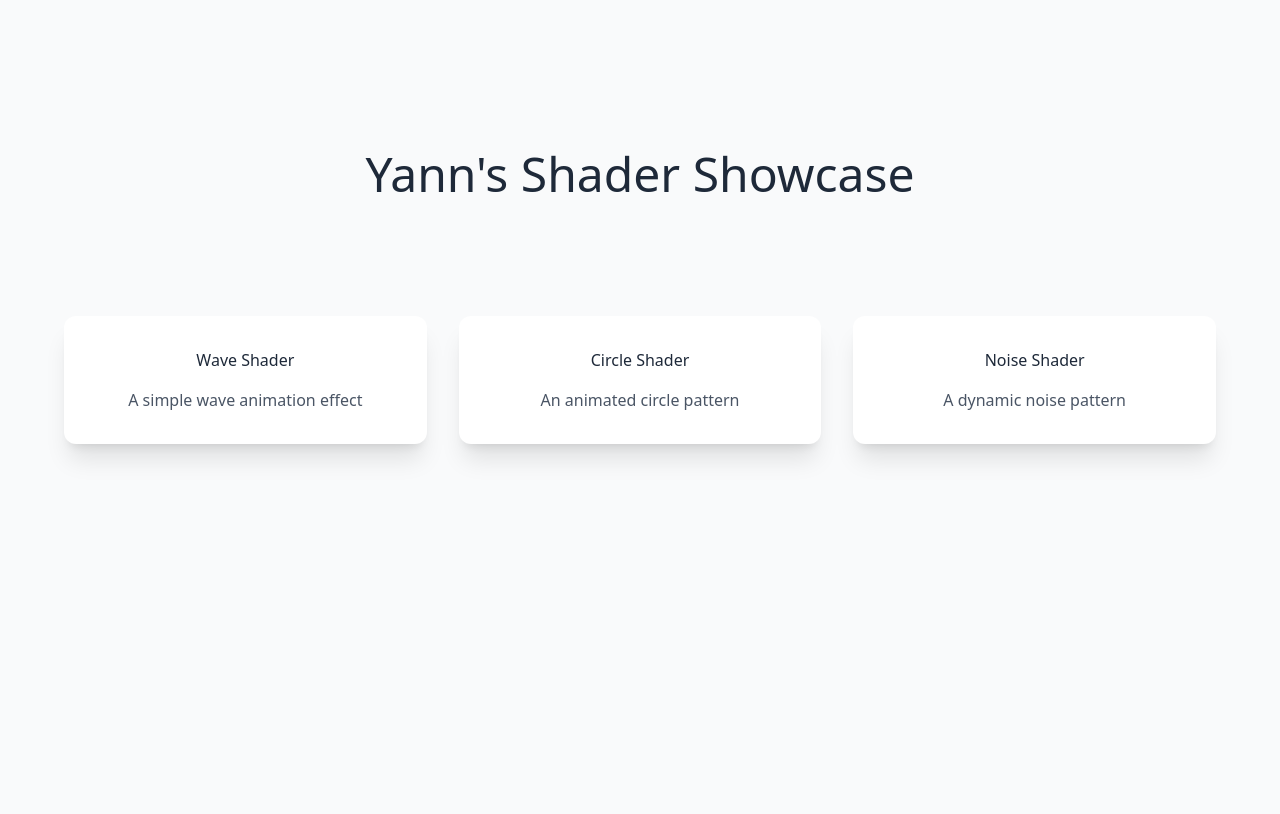
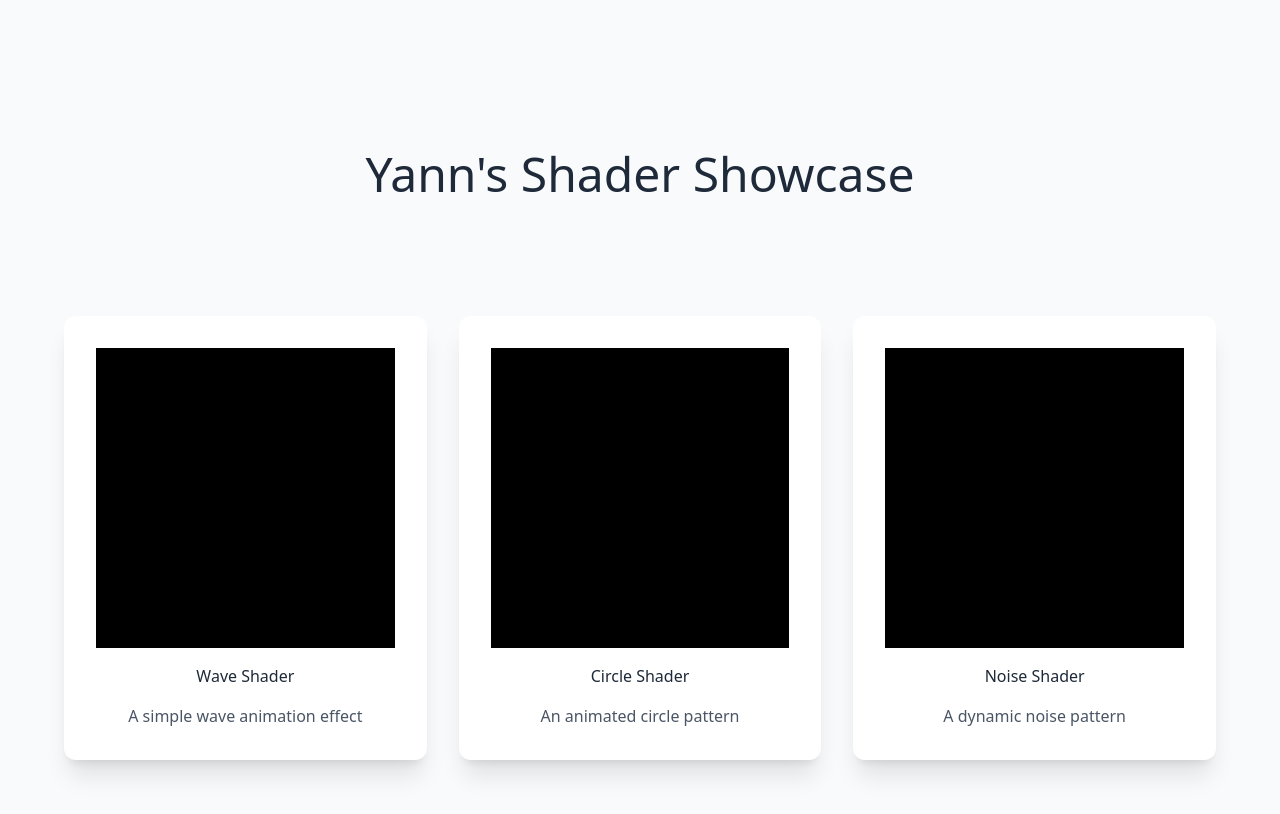
Before and after one commit to yannklein/yanns-shaders, a React (Vite) app: page / in a window 1280 px wide. Shown: the top 814 px of the page. Built offline with nearby package versions, Linux system fonts and the light colour scheme.

Commit message:
create shader card component

```diff
--- a/src/App.tsx
+++ b/src/App.tsx
@@ -1,7 +1,8 @@
-import { HashRouter as Router, Routes, Route, Link } from 'react-router-dom';
+import { HashRouter as Router, Routes, Route } from 'react-router-dom';
 import { WaveShader } from './pages/WaveShader';
 import { CircleShader } from './pages/CircleShader';
 import { NoiseShader } from './pages/NoiseShader';
+import { ShaderCard } from './components/ShaderCard';
 
 function App() {
   return (
@@ -13,18 +14,24 @@ function App() {
               <div className="w-full min-h-screen flex flex-col items-center p-8">
                 <h1 className="text-5xl leading-tight mb-8 text-gray-800 py-20">Yann's Shader Showcase</h1>
                 <div className="grid grid-cols-1 md:grid-cols-2 lg:grid-cols-3 gap-8 w-full max-w-6xl">
-                  <Link to="/wave" className="bg-white rounded-xl p-8 no-underline text-inherit transition-all duration-200 shadow-xl hover:-translate-y-1 hover:shadow-lg">
-                    <h2 className="m-0 mb-4 text-gray-800">Wave Shader</h2>
-                    <p className="m-0 text-gray-600">A simple wave animation effect</p>
-                  </Link>
-                  <Link to="/circle" className="bg-white rounded-xl p-8 no-underline text-inherit transition-all duration-200 shadow-xl hover:-translate-y-1 hover:shadow-lg">
-                    <h2 className="m-0 mb-4 text-gray-800">Circle Shader</h2>
-                    <p className="m-0 text-gray-600">An animated circle pattern</p>
-                  </Link>
-                  <Link to="/noise" className="bg-white rounded-xl p-8 no-underline text-inherit transition-all duration-200 shadow-xl hover:-translate-y-1 hover:shadow-lg">
-                    <h2 className="m-0 mb-4 text-gray-800">Noise Shader</h2>
-                    <p className="m-0 text-gray-600">A dynamic noise pattern</p>
-                  </Link>
+                  <ShaderCard
+                    to="/wave"
+                    title="Wave Shader"
+                    description="A simple wave animation effect"
+                    preview={<WaveShader className="w-full h-[300px] mb-4" />}
+                  />
+                  <ShaderCard
+                    to="/circle"
+                    title="Circle Shader"
+                    description="An animated circle pattern"
+                    preview={<CircleShader className="w-full h-[300px] mb-4" />}
+                  />
+                  <ShaderCard
+                    to="/noise"
+                    title="Noise Shader"
+                    description="A dynamic noise pattern"
+                    preview={<NoiseShader className="w-full h-[300px] mb-4" />}
+                  />
                 </div>
               </div>
             } />
--- /dev/null
+++ b/src/components/ShaderCard.tsx
@@ -0,0 +1,26 @@
+import { Link } from 'react-router-dom';
+import { cn } from '../lib/utils';
+
+interface ShaderCardProps {
+  to: string;
+  title: string;
+  description: string;
+  preview: React.ReactNode;
+  className?: string;
+}
+
+export const ShaderCard = ({ to, title, description, preview, className }: ShaderCardProps) => {
+  return (
+    <Link
+      to={to}
+      className={cn(
+        "bg-white rounded-xl p-8 no-underline text-inherit transition-all duration-200 shadow-xl hover:-translate-y-1 hover:shadow-lg",
+        className
+      )}
+    >
+      {preview}
+      <h2 className="m-0 mb-4 text-gray-800">{title}</h2>
+      <p className="m-0 text-gray-600">{description}</p>
+    </Link>
+  );
+};
```
